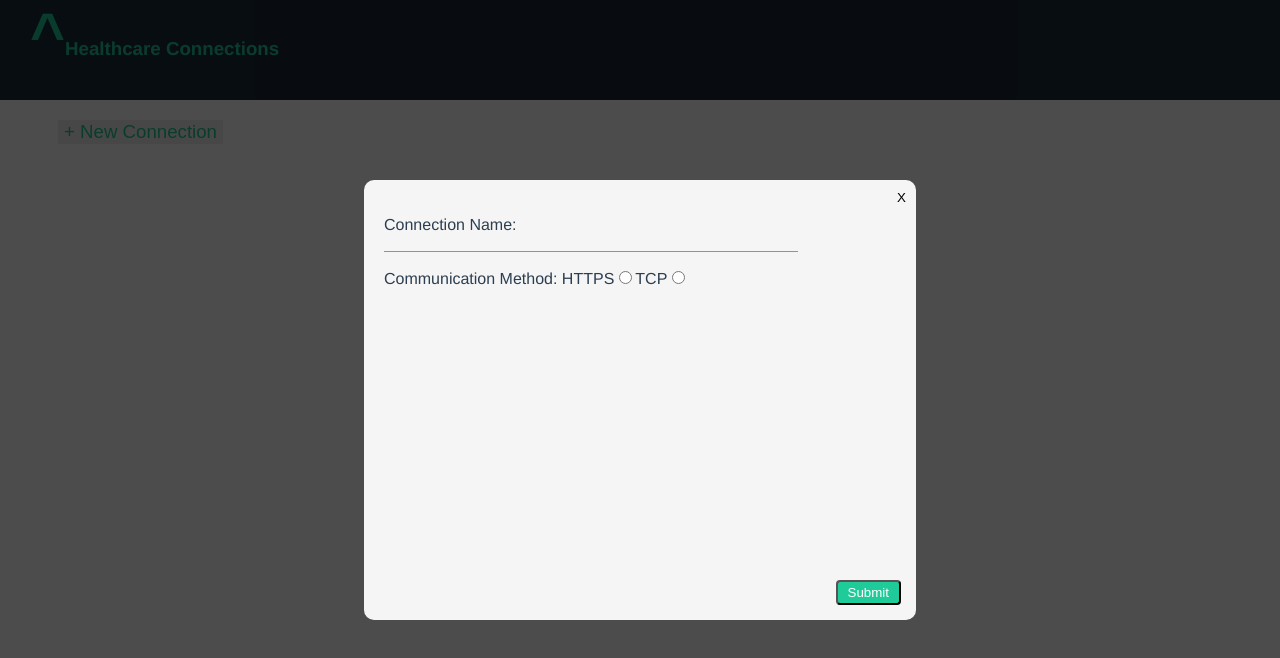
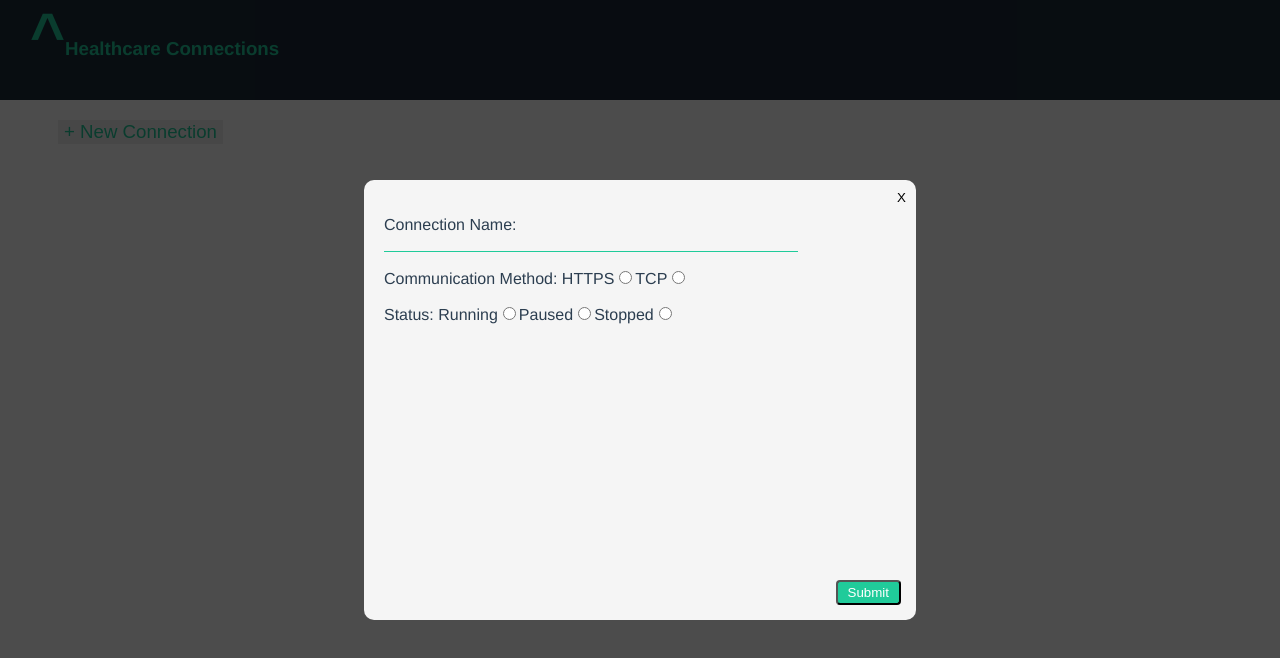
Before and after one commit to cassandradanger/connectionAnalysisRdox, a Vue app: page /#/ in a window 1280 px wide. Both pictures are taken after a click on the button "+ New Connection". Shown: the top 658 px of the page. Built offline with nearby package versions, Linux system fonts and the light colour scheme.

Commit message:
update with status and conditionals per status

```diff
--- a/src/components/ConnectionList.vue
+++ b/src/components/ConnectionList.vue
@@ -6,6 +6,7 @@
         <li class="connectionItem" v-for="item in connectionsArray" v-bind:key="item.id">
           <p>Connection Name:<br/><span class="connectionLI">{{item.connectionName}}</span></p>
           <p>Communication Method:<br/><span class="connectionLI">{{item.communicationMethod}}</span></p>
+          <p>Status:<br/><span class="connectionLI">{{item.status}}</span></p>
           <p v-if="item.communicationMethod === 'HTTPS'">URL:<br/><span class="connectionLI">{{item.httpsURL}}</span></p>
           <p v-if="item.communicationMethod === 'HTTPS'">Request Method:<br/><span class="connectionLI">{{item.httpsRequest}}</span></p>
           <p v-if="item.communicationMethod === 'TCP'">IP Address:<br/><span class="connectionLI">{{item.tcpIP}}</span></p>
--- a/src/components/EditConnectionModal.vue
+++ b/src/components/EditConnectionModal.vue
@@ -9,6 +9,7 @@
                         type ="text"
                         v-model="editConnection.connectionName"
                         :placeholder="item.connectionName"
+                        :disabled="editConnection.status === 'RUNNING' || editConnection.status === 'PAUSED'"
                     />
                 </p>
                 <p>Communication Method:
@@ -18,7 +19,8 @@
                         id="https"
                         value="HTTPS"
                         v-model="editConnection.communicationMethod"
-                        :placeholder="item.communicationMethod"
+                        :checked="item.communicationMethod === 'HTTPS'"
+                        :disabled="editConnection.status === 'RUNNING' || editConnection.status === 'PAUSED'"
                     />
                     <label for="tcp">TCP</label>
                     <input
@@ -26,7 +28,34 @@
                         id="tcp"
                         value="TCP"
                         v-model="editConnection.communicationMethod"
-                        :placeholder="item.communicationMethod"
+                        :checked="item.communicationMethod === 'TCP'"
+                        :disabled="editConnection.status === 'RUNNING' || editConnection.status === 'PAUSED'"
+                    />
+                </p>
+                <p>Status:
+                    <label for="put">Running</label>
+                    <input
+                        type="radio"
+                        id="running"
+                        value="RUNNING"
+                        v-model="editConnection.status"
+                        :placeholder="editConnection.status"
+                    />
+                    <label for="post">Paused</label>
+                    <input
+                        type="radio"
+                        id="paused"
+                        value="PAUSED"
+                        v-model="editConnection.status"
+                        :placeholder="editConnection.status"
+                    />
+                    <label for="post">Stopped</label>
+                    <input
+                        type="radio"
+                        id="stopped"
+                        value="STOPPED"
+                        v-model="editConnection.status"
+                        :placeholder="editConnection.status"
                     />
                 </p>
                 <div v-if="editConnection.communicationMethod === 'HTTPS'">
@@ -35,7 +64,8 @@
                             class="textInput"
                             type ="text"
                             v-model="editConnection.httpsURL"
-                            :placeholder="item.httpsURL"
+                            :placeholder="editConnection.httpsURL"
+                            :disabled="editConnection.status === 'RUNNING' || editConnection.status === 'PAUSED'"
                         />
                     </p>
                     <p>Request Method:
@@ -45,7 +75,8 @@
                             id="put"
                             value="PUT"
                             v-model="editConnection.httpsRequest"
-                            :placeholder="item.httpsRequest"
+                            :placeholder="editConnection.httpsRequest"
+                            :disabled="editConnection.status === 'RUNNING' || editConnection.status === 'PAUSED'"
                         />
                         <label for="post">POST</label>
                         <input
@@ -53,7 +84,8 @@
                             id="post"
                             value="POST"
                             v-model="editConnection.httpsRequest"
-                            :placeholder="item.httpsRequest"
+                            :placeholder="editConnection.httpsRequest"
+                            :disabled="editConnection.status === 'RUNNING' || editConnection.status === 'PAUSED'"
                         />
                     </p>
                 </div>
@@ -64,7 +96,8 @@
                             class="textInput"
                             type ="text"
                             v-model="editConnection.tcpIP"
-                            :placeholder="item.tcpIP"
+                            :placeholder="editConnection.tcpIP"
+                            :disabled="editConnection.status === 'RUNNING' || editConnection.status === 'PAUSED'"
                         />
                     </p>
                     <p>Port Number:
@@ -72,7 +105,8 @@
                             class="textInput"
                             type ="number"
                             v-model="editConnection.tcpPort"
-                            :placeholder="item.tcpPort"
+                            :placeholder="editConnection.tcpPort"
+                            :disabled="editConnection.status === 'RUNNING' || editConnection.status === 'PAUSED'"
                         />
                     </p>
                 </div>
@@ -97,9 +131,15 @@
                     httpsRequest: '',
                     tcpIP: '',
                     tcpPort: '',
-                    id: 0,
+                    id: '',
+                    status: '',
                 }
             }
+        },
+        created(){
+            /* eslint-disable */
+            console.log(this.item);
+            this.assignEditConnection();
         },
         methods: {
             refreshEditConnection(){
@@ -111,6 +151,7 @@
                     tcpIP: '',
                     tcpPort: '',
                     id: 0,
+                    status: '',
                 }
             },
             assignEditConnection(){
@@ -121,9 +162,11 @@
                 this.editConnection.tcpIP = this.editConnection.tcpIP || this.item.tcpIP;
                 this.editConnection.tcpPort = this.editConnection.tcpPort || this.item.tcpPort;
                 this.editConnection.id = this.item.id;
+                this.editConnection.status = this.editConnection.status || this.item.status;
             },
             close() {
                 this.$emit('close');
+                this.refreshEditConnection();
             },
             submit(){
                 this.assignEditConnection();
--- a/src/components/NewConnectionModal.vue
+++ b/src/components/NewConnectionModal.vue
@@ -24,6 +24,29 @@
                         id="tcp"
                         value="TCP"
                         v-model="connection.communicationMethod"
+                    />
+                </p>
+                <p>Status:
+                    <label for="put">Running</label>
+                    <input
+                        type="radio"
+                        id="running"
+                        value="RUNNING"
+                        v-model="connection.status"
+                    />
+                    <label for="post">Paused</label>
+                    <input
+                        type="radio"
+                        id="paused"
+                        value="PAUSED"
+                        v-model="connection.status"
+                    />
+                    <label for="post">Stopped</label>
+                    <input
+                        type="radio"
+                        id="stopped"
+                        value="STOPPED"
+                        v-model="connection.status"
                     />
                 </p>
                 <div v-if="connection.communicationMethod === 'HTTPS'">
@@ -89,6 +112,7 @@
                     tcpIP: '',
                     tcpPort: '',
                     id: 0,
+                    status: '',
                 }
             }
         },
@@ -102,6 +126,7 @@
                     tcpIP: '',
                     tcpPort: '',
                     id: 0,
+                    status: '',
                 }
             },
             close() {
--- a/src/store/index.js
+++ b/src/store/index.js
@@ -22,6 +22,7 @@ export default new Vuex.Store({
                     item.httpsRequest = payload.httpsRequest;
                     item.tcpIP = payload.tcpIP;
                     item.tcpPort = payload.tcpPort;
+                    item.status = payload.status;
                     item.id = payload.id;
                     return state.connections;
                 }
```
